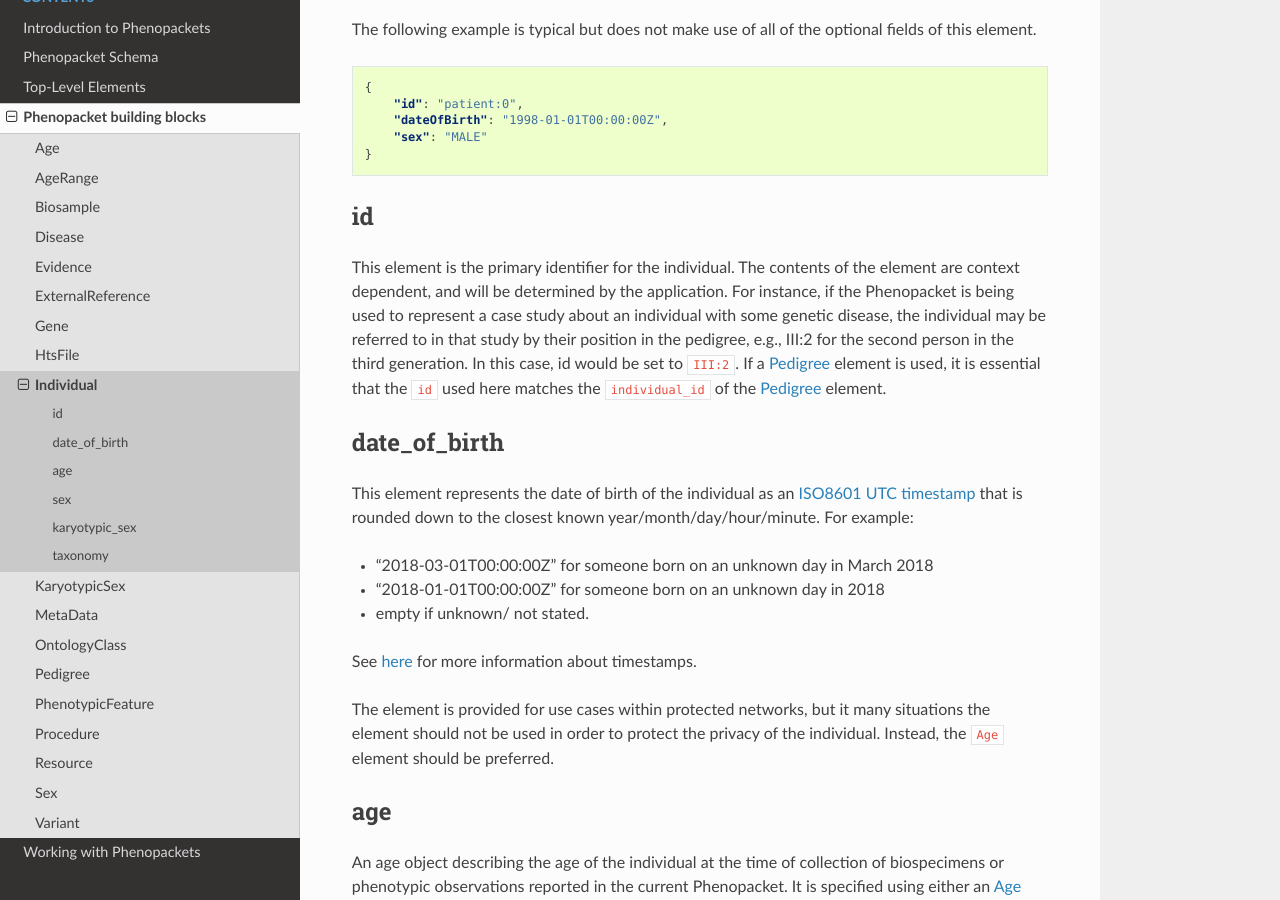
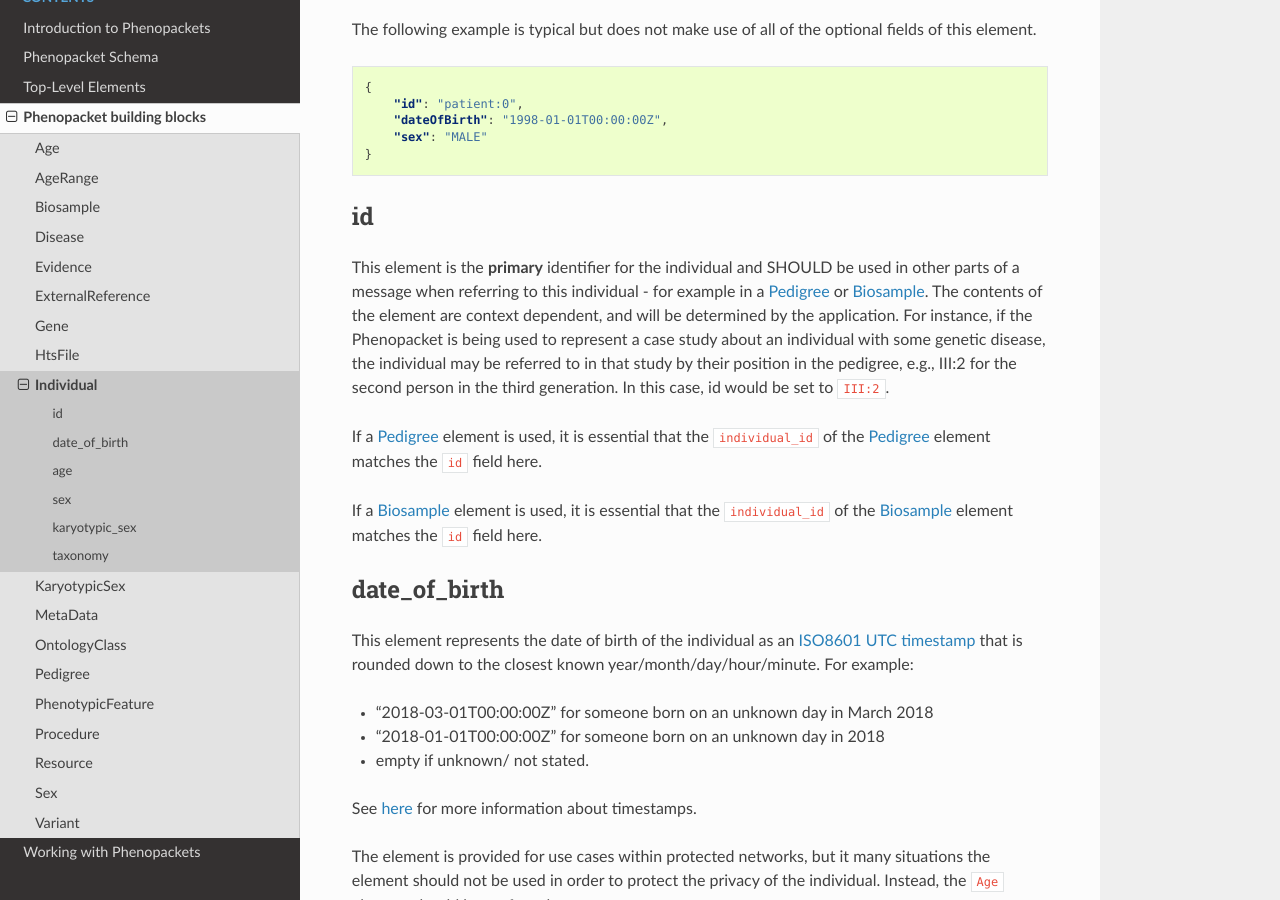
Before and after one commit to phenopackets/phenopacket-schema, a Sphinx documentation site: the page built from docs/individual.rst, in a window 1280 px wide and 900 px high, scrolled down 702 px. Built offline with Sphinx 7.4.7 and the Read the Docs theme 2.0.0, drawn with Linux system fonts in a browser that asks for light colours.

Commit message:
Change for issue #200 clarify wording about Individual.id use in Pedigree

```diff
--- a/docs/biosample.rst
+++ b/docs/biosample.rst
@@ -143,7 +143,7 @@ The Biosample id. This is unique in the context of the server instance.
 
 individual_id
 ~~~~~~~~~~~~~
-The id of the individual this biosample was derived from. It is recommended, but not necessary to
+The id of the :ref:`rstindividual` this biosample was derived from. It is recommended, but not necessary to
 provide this information here if the Biosample is being transmitted as a part of
 a :ref:`rstphenopacket`.
 
--- a/docs/individual.rst
+++ b/docs/individual.rst
@@ -59,12 +59,18 @@ The following example is typical but does not make use of all of the optional fi
 
 id
 ~~
-This element is the primary identifier for the individual. The contents of the element are context dependent, and will
-be determined by the application. For instance, if the Phenopacket is being used to represent a case study about
-an individual with some genetic disease, the individual may be referred to in that study by their position in
-the pedigree, e.g., III:2 for the second person in the third generation. In this case, id would be set to ``III:2``.
-If a :ref:`pedigree` element is used, it is essential that the ``id`` used here matches the ``individual_id`` of
-the :ref:`pedigree` element.
+This element is the **primary** identifier for the individual and SHOULD be used in other parts of a message when
+referring to this individual - for example in a :ref:`rstpedigree` or :ref:`rstbiosample`. The contents of the element
+are context dependent, and will be determined by the application. For instance, if the Phenopacket is being used to
+represent a case study about an individual with some genetic disease, the individual may be referred to in that study by
+their position in the pedigree, e.g., III:2 for the second person in the third generation. In this case, id would be set
+to ``III:2``.
+
+If a :ref:`pedigree` element is used, it is essential that the ``individual_id`` of the :ref:`pedigree` element matches
+the ``id`` field here.
+
+If a :ref:`rstbiosample` element is used, it is essential that the ``individual_id`` of the :ref:`rstbiosample` element
+matches the ``id`` field here.
 
 date_of_birth
 ~~~~~~~~~~~~~
--- a/docs/pedigree.rst
+++ b/docs/pedigree.rst
@@ -145,11 +145,14 @@ parents of a person in the pedigree are shown with the corresponding individual
 represented in the PED file are known as founders; their parents are represented by a zero ("0") in the
 columns for mother and father. Finally, the sex and the affected (disease) status of the person are shown.
 
+.. _pedigree_identifiers:
+
 If a ``Phenopacket`` is used to represent any of the individuals listed in the ``Pedigree``, then it is essential that
 the ``individual_id`` used in the pedigree matches the ``id`` of the ``subject`` of the ``Phenopacket``. It is allowable
 for the ``Pedigree`` to have individuals that do not have an associated ``Phenopacket``. This is useful, for instance,
 if the ``Pedigree`` is being used to store the affected/not affected status of family members being examined by exome or genome
-sequencing. In this case, it is expected that the ``individual_id`` elements match the sample identifiers of the exome/genome file.
+sequencing. In this case (i.e. where there are no associated phenopackets for the ``Pedigree.individual_id``), it is
+expected that the ``individual_id`` elements match the sample identifiers of the exome/genome file.
 
 The Pedigree object  does not support reporting multiple phenotypes in one individual.
 The phenotype represented by the affectation status is whether the disease is present or not.
```
